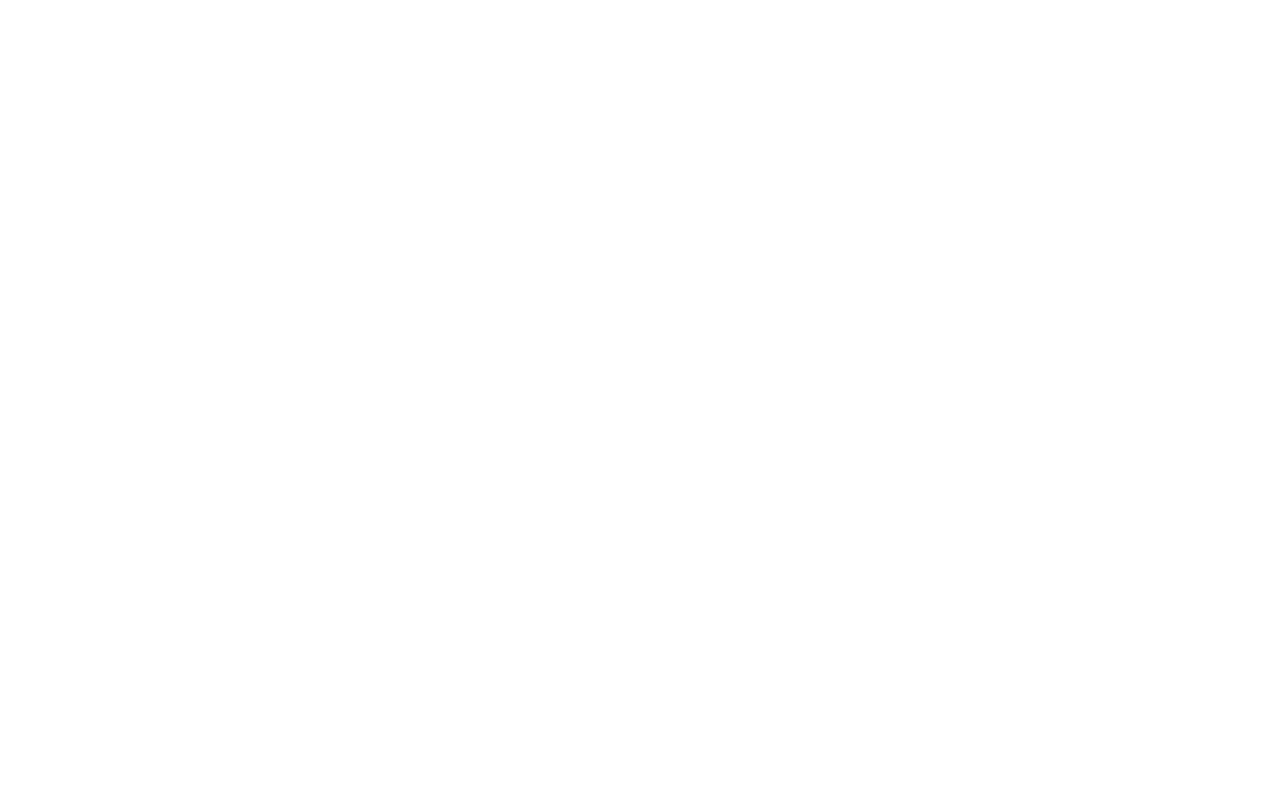
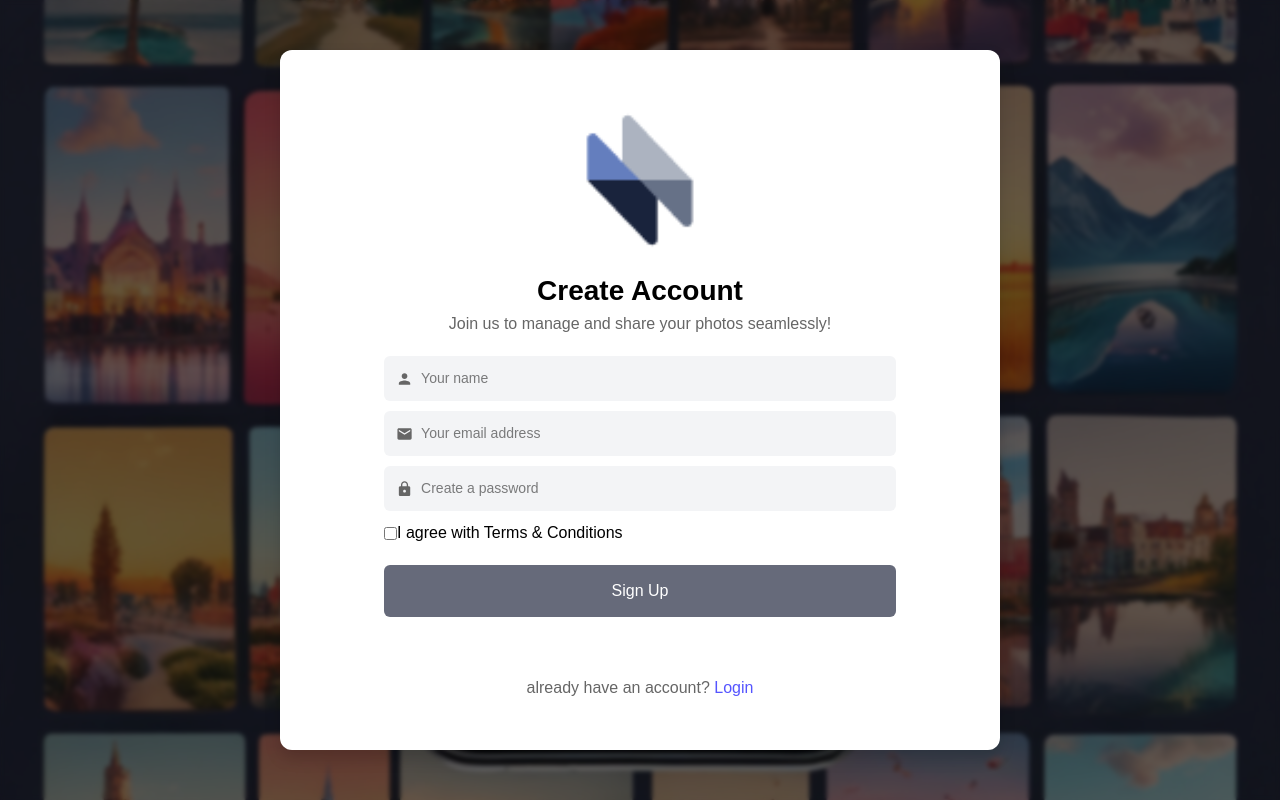
Before and after one commit to Faisal-M-S-Abu-Zakari/image_gallery, a React (Vite) app in the folder photo-management-app/: page /register in a window 1280 px wide. Before the commit this address had no page. Built offline with nearby package versions, Linux system fonts and the light colour scheme.

Commit message:
i made some changing on design and css style , change the name and icon of the app , also i stopped the app.tsx file , and i made the logic for login and register pages

```diff
--- a/photo-management-app/index.html
+++ b/photo-management-app/index.html
@@ -1,12 +1,14 @@
-<!doctype html>
+<!DOCTYPE html>
 <html lang="en">
   <head>
     <meta charset="UTF-8" />
-    <link rel="icon" type="image/svg+xml" href="/vite.svg" />
     <meta name="viewport" content="width=device-width, initial-scale=1.0" />
-    <title>Vite + React + TS</title>
-    <link href="https://fonts.googleapis.com/css2?family=Playfair+Display:wght@600&family=Poppins:wght@300;400;600&display=swap" rel="stylesheet">
-
+    <title>SnapShare</title>
+    <link
+      href="https://fonts.googleapis.com/css2?family=Playfair+Display:wght@600&family=Poppins:wght@300;400;600&display=swap"
+      rel="stylesheet"
+    />
+    <link rel="icon" href="./public/image.ico" type="image/x-icon" />
   </head>
   <body>
     <div id="root"></div>
--- a/photo-management-app/src/App.tsx
+++ b/photo-management-app/src/App.tsx
@@ -1,14 +1,16 @@
-import { Routes, Route } from "react-router-dom";
-import LoginPage from "./pages/LoginPage";
-import HomePage from "./pages/HomePage.tsx";
+// import { Routes, Route } from "react-router-dom";
+// import LoginPage from "./pages/LoginPage";
+// import HomePage from "./pages/HomePage";
+// import RegisterPage from "./pages/RegisterPage";
 
-function App() {
-  return (
-    <Routes>
-      <Route path="/" element={<HomePage/>} />
-      <Route path="/login" element={<LoginPage />} />
-    </Routes>
-  );
-}
+// function App() {
+//   return (
+//     <Routes>
+//       <Route path="/" element={<HomePage />} />
+//       <Route path="/login" element={<LoginPage />} />
+//       <Route path="/register" element={<RegisterPage />} />
+//     </Routes>
+//   );
+// }
 
-export default App;
+// export default App;
--- a/photo-management-app/src/pages/LoginPage.tsx
+++ b/photo-management-app/src/pages/LoginPage.tsx
@@ -2,13 +2,40 @@
 import { MdEmail, MdLock } from "react-icons/md";
 import "../styles/global.css";
 import "../styles/login.css";
+import { Link, useNavigate } from "react-router-dom";
+import logo from "../../public/image.png";
+import { useRef } from "react";
+const LoginPage = () => {
+  const email = useRef<HTMLInputElement>(null);
+  const password = useRef<HTMLInputElement>(null);
+  const navigate = useNavigate();
+  const handleLogin = (e: React.FormEvent<HTMLFormElement>) => {
+    e.preventDefault();
+    const existingUsers = localStorage.getItem("users");
+    const usersArray = existingUsers ? JSON.parse(existingUsers) : [];
+    const userExists = usersArray.some(
+      (user: { email: string; password: string }) => {
+        return (
+          user.email === email.current?.value &&
+          user.password === password.current?.value
+        );
+      }
+    );
 
-const LoginPage = () => {
+    if (userExists) {
+      navigate("/upload");
+    } else {
+      alert("Invalid email or password. Please try again.");
+    }
+  };
   return (
     <div className="login-page">
       <div className="background"></div>
 
       <div className="login-container">
+        <div className="flex justify-center items-center">
+          <img src={logo} alt="logo" className="w-40" />
+        </div>
         <h2>Sign in to SnapShare</h2>
         <p>Join us to manage and share your photos seamlessly!</p>
 
@@ -23,28 +50,36 @@
           <hr />
         </div>
 
-        <form>
+        <form onSubmit={handleLogin}>
           <div className="input-group">
             <MdEmail
               style={{ fontSize: "18px", marginRight: "8px", color: "#666" }}
             />
-            <input type="email" placeholder="Your email address" required />
+            <input
+              type="email"
+              placeholder="Your email address"
+              ref={email}
+              required
+            />
           </div>
 
           <div className="input-group">
             <MdLock
               style={{ fontSize: "18px", marginRight: "8px", color: "#666" }}
             />
-            <input type="password" placeholder="Create a password" required />
+            <input
+              type="password"
+              placeholder="Create a password"
+              ref={password}
+              required
+            />
           </div>
 
-          <button type="submit" className="login-btn">
-            Log in
-          </button>
+          <button className="register-btn ">Log in</button>
         </form>
 
         <p className="signup">
-          No account? <a href="#">Create one</a>
+          No account? <Link to={"/register"}>Create one</Link>
         </p>
       </div>
     </div>
--- /dev/null
+++ b/photo-management-app/src/pages/RegisterPage.tsx
@@ -0,0 +1,94 @@
+import { MdEmail, MdLock, MdPerson } from "react-icons/md";
+import "../styles/global.css";
+import "../styles/login.css";
+import logo from "../../public/image.png";
+import { Link, useNavigate } from "react-router-dom";
+import { useRef } from "react";
+const RegisterPage = () => {
+  const name = useRef<HTMLInputElement>(null);
+  const email = useRef<HTMLInputElement>(null);
+  const password = useRef<HTMLInputElement>(null);
+  const check = useRef<HTMLInputElement>(null);
+
+  const navigate = useNavigate();
+  const handelSubmit = (e: React.FormEvent<HTMLFormElement>) => {
+    e.preventDefault();
+    if (
+      name.current?.value &&
+      email.current?.value &&
+      password.current?.value &&
+      check.current?.checked
+    ) {
+      const newUser = {
+        name: name.current.value,
+        email: email.current.value,
+        password: password.current.value,
+        check: check.current.checked,
+      };
+      const existingUsers = localStorage.getItem("users");
+      const usersArray = existingUsers ? JSON.parse(existingUsers) : [];
+      usersArray.push(newUser);
+      localStorage.setItem("users", JSON.stringify(usersArray));
+      navigate("/upload");
+    } else {
+      alert(
+        "Make sure you fill all the fields and agree with Terms & Conditions"
+      );
+    }
+  };
+  return (
+    <div className="login-page">
+      <div className="background"></div>
+
+      <div className="login-container">
+        <div className="flex justify-center items-center">
+          <img src={logo} alt="logo" className="w-40" />
+        </div>
+        <div>
+          <h2>Create Account</h2>
+          <p>Join us to manage and share your photos seamlessly!</p>
+        </div>
+        <form onSubmit={handelSubmit} className="register-form">
+          <div className="input-group">
+            <MdPerson
+              style={{ fontSize: "18px", marginRight: "8px", color: "#666" }}
+            />
+            <input type="text" placeholder="Your name" ref={name} required />
+          </div>
+          <div className="input-group">
+            <MdEmail
+              style={{ fontSize: "18px", marginRight: "8px", color: "#666" }}
+            />
+            <input
+              type="email"
+              placeholder="Your email address"
+              ref={email}
+              required
+            />
+          </div>
+          <div className="input-group">
+            <MdLock
+              style={{ fontSize: "18px", marginRight: "8px", color: "#666" }}
+            />
+            <input
+              type="password"
+              placeholder="Create a password"
+              ref={password}
+              required
+            />
+          </div>
+          <div className="flex check-register ">
+            <input type="checkbox" ref={check} />
+            <label>I agree with Terms & Conditions</label>
+          </div>
+          <button className="register-btn">Sign Up</button>
+        </form>
+        <p className="signup">
+          already have an account? <Link to={"/login"}>Login</Link>
+        </p>
+      </div>
+    </div>
+  );
+};
+
+export default RegisterPage;
--- /dev/null
+++ b/photo-management-app/src/pages/UploadPage.tsx
@@ -0,0 +1,9 @@
+const UploadPage = () => {
+  return (
+    <div>
+      <h1>Upload</h1>
+    </div>
+  );
+};
+
+export default UploadPage;
--- a/photo-management-app/src/router.tsx
+++ b/photo-management-app/src/router.tsx
@@ -1,13 +1,17 @@
 import { BrowserRouter, Routes, Route } from "react-router-dom";
 import LoginPage from "./pages/LoginPage";
 import HomePage from "./pages/HomePage.tsx";
+import RegisterPage from "./pages/RegisterPage";
+import UploadPage from "./pages/UploadPage";
 
 const AppRouter = () => {
   return (
     <BrowserRouter>
       <Routes>
-      <Route path="/" element={<HomePage/>} />
-      <Route path="/login" element={<LoginPage />} />
+        <Route path="/" element={<HomePage />} />
+        <Route path="/login" element={<LoginPage />} />
+        <Route path="/register" element={<RegisterPage />} />
+        <Route path="/upload" element={<UploadPage />} />
       </Routes>
     </BrowserRouter>
   );
--- a/photo-management-app/src/styles/login.css
+++ b/photo-management-app/src/styles/login.css
@@ -5,6 +5,7 @@
   height: 100vh;
   width: 100vw;
   position: relative;
+  overflow: hidden; /* Prevents overflow of background */
 }
 
 .background {
@@ -26,7 +27,10 @@
   left: 0;
   width: 100%;
   height: 100%;
-  background: rgba(0, 0, 0, 0.2);
+  background: rgba(0, 0, 0, 0.5); /* Increased opacity for a stronger filter */
+  /* Optional: add a blur effect */
+  backdrop-filter: blur(2px); /* Adjust the blur value as needed */
+  z-index: 1; /* Ensure it overlays the background */
 }
 
 .login-container {
@@ -37,24 +41,24 @@
   border-radius: 12px;
   box-shadow: 0px 8px 16px rgba(0, 0, 0, 0.15);
   width: 720px;
-  height: 900px;
+  height: 700px;
+  padding-top: 50px;
+  padding-bottom: 50px;
   text-align: center;
   display: flex;
   flex-direction: column;
-  justify-content: center;
+  justify-content: space-between;
 }
 
 .login-container h2 {
   font-size: 28px;
   font-weight: 600;
   color: #000;
-  margin-bottom: 8px;
 }
 
 .login-container p {
   color: #666;
   font-size: 16px;
-  margin-bottom: 24px;
 }
 
 .google-login {
@@ -119,7 +123,7 @@
 
 .login-btn {
   width: 80%;
-  margin: 0 auto;
+  margin: 10px auto;
   background-color: #666a7a;
   color: white;
   padding: 14px;
@@ -135,7 +139,7 @@
 }
 
 .signup {
-  margin-top: 15px;
+  margin-top: 10px;
   font-size: 14px;
   color: #666;
 }
@@ -148,3 +152,29 @@
 .signup a:hover {
   text-decoration: underline;
 }
+.check-register {
+  display: flex;
+  align-items: center;
+  width: 80%;
+  margin: 10px auto;
+  margin-bottom: 10px;
+}
+.register-form {
+  height: 50%;
+  margin-top: 10px;
+}
+.register-btn {
+  width: 80%;
+  margin: 10px auto;
+  background-color: #666a7a;
+  color: white;
+  padding: 14px;
+  border: none;
+  border-radius: 6px;
+  cursor: pointer;
+  transition: background-color 0.2s ease-in-out;
+  font-size: 16px;
+}
+.register-btn:hover {
+  background-color: #565a6a;
+}
```
Also changed, not shown: photo-management-app/src/components/HomePageHeader.tsx (+19 -11 lines), photo-management-app/src/pages/HomePage.tsx (+62 -19 lines), 1 other file (tests, documents, lock files or other folders).
